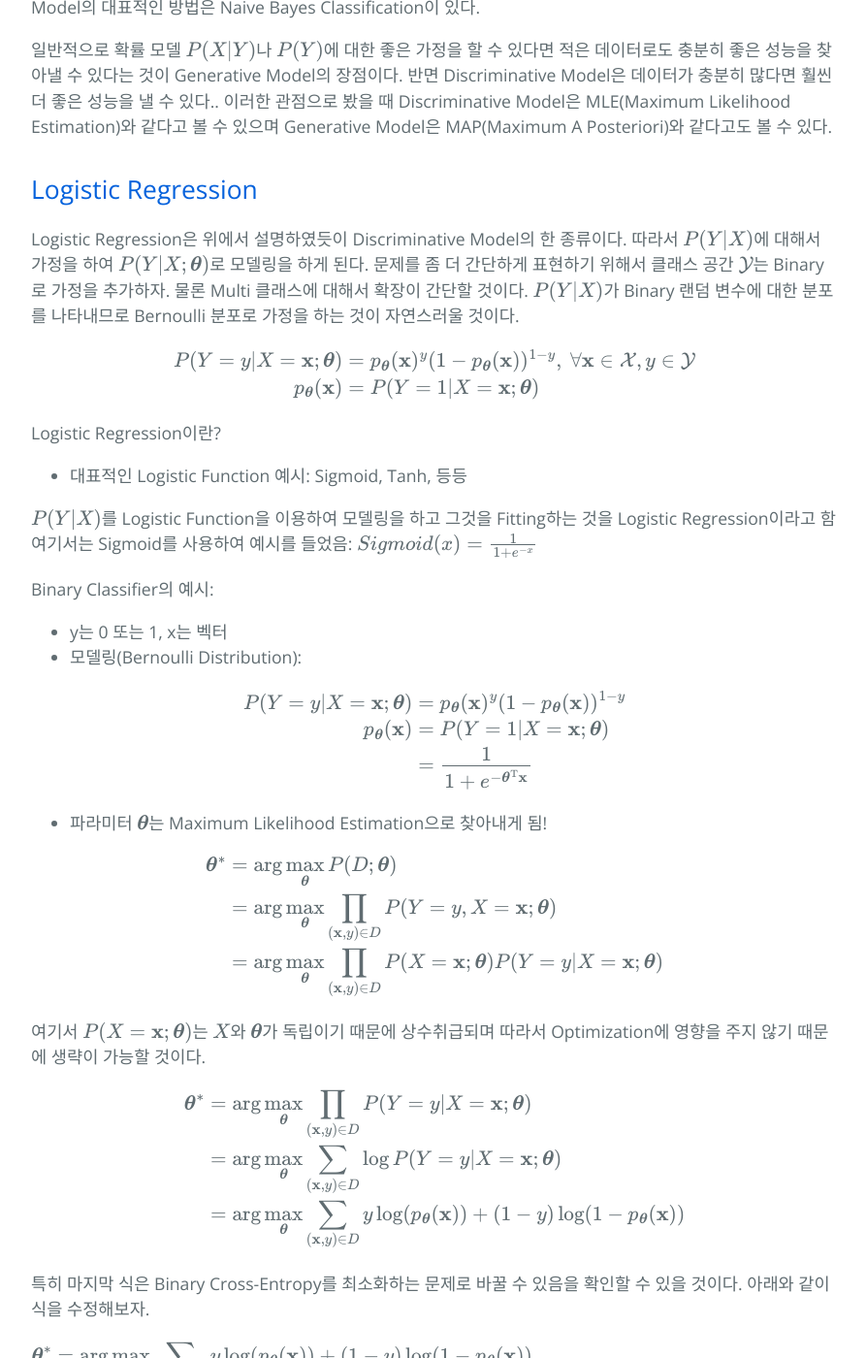
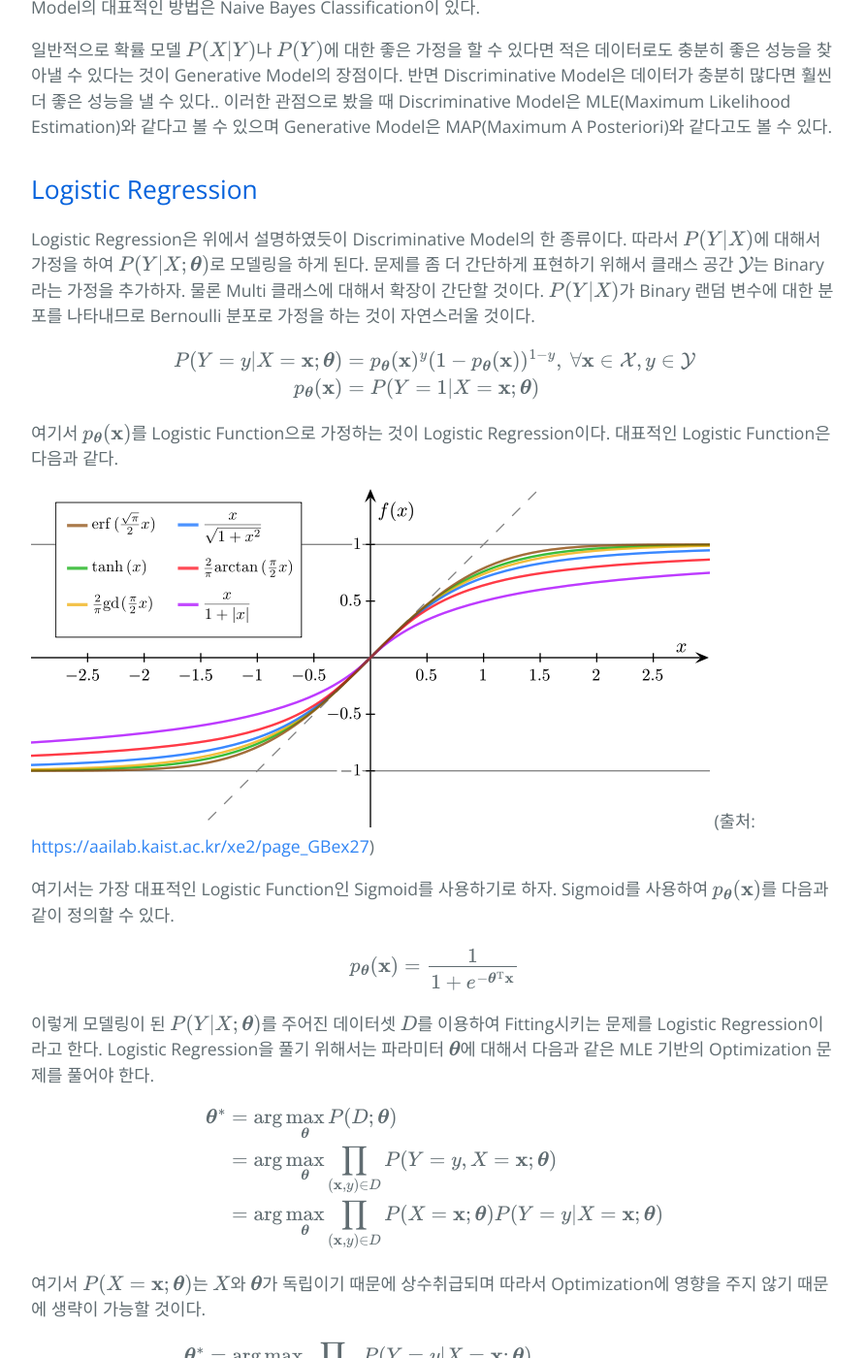
Before and after one commit to hcnoh/hcnoh.github.io, a Jekyll site: the page built from _posts/2019-04-25-logistic-regression-and-naive-bayes.md, in a window 1280 px wide and 1400 px high, scrolled down 1511 px. Shown: the whole window at 97% size, without its empty margins (192-1085 px from the left). Built offline with Jekyll 4.4.1, drawn with Linux system fonts in a browser that asks for light colours; formulas are drawn with MathJax 3; comment, search, counter and statistics services are not loaded.

Commit message:
Update 2019-04-25-logistic-regression-and-naive-bayes.md

```diff
--- a/_posts/2019-04-25-logistic-regression-and-naive-bayes.md
+++ b/_posts/2019-04-25-logistic-regression-and-naive-bayes.md
@@ -46,7 +46,7 @@ Generative Model은 Bayes Theorem을 이용하여 $$P(Y\vert X)$$를 $$P(X \vert
 일반적으로 확률 모델 $$P(X\vert Y)$$나 $$P(Y)$$에 대한 좋은 가정을 할 수 있다면 적은 데이터로도 충분히 좋은 성능을 찾아낼 수 있다는 것이 Generative Model의 장점이다. 반면 Discriminative Model은 데이터가 충분히 많다면 훨씬 더 좋은 성능을 낼 수 있다.. 이러한 관점으로 봤을 때 Discriminative Model은 MLE(Maximum Likelihood Estimation)와 같다고 볼 수 있으며 Generative Model은 MAP(Maximum A Posteriori)와 같다고도 볼 수 있다.
 
 ## Logistic Regression
-Logistic Regression은 위에서 설명하였듯이 Discriminative Model의 한 종류이다. 따라서 $$P(Y\vert X)$$에 대해서 가정을 하여 $$P(Y\vert X;\boldsymbol{\theta})$$로 모델링을 하게 된다. 문제를 좀 더 간단하게 표현하기 위해서 클래스 공간 $$\mathcal{Y}$$는 Binary로 가정을 추가하자. 물론 Multi 클래스에 대해서 확장이 간단할 것이다. $$P(Y\vert X)$$가 Binary 랜덤 변수에 대한 분포를 나타내므로 Bernoulli 분포로 가정을 하는 것이 자연스러울 것이다.
+Logistic Regression은 위에서 설명하였듯이 Discriminative Model의 한 종류이다. 따라서 $$P(Y\vert X)$$에 대해서 가정을 하여 $$P(Y\vert X;\boldsymbol{\theta})$$로 모델링을 하게 된다. 문제를 좀 더 간단하게 표현하기 위해서 클래스 공간 $$\mathcal{Y}$$는 Binary라는 가정을 추가하자. 물론 Multi 클래스에 대해서 확장이 간단할 것이다. $$P(Y\vert X)$$가 Binary 랜덤 변수에 대한 분포를 나타내므로 Bernoulli 분포로 가정을 하는 것이 자연스러울 것이다.
 
 $$
 \begin{align*}
@@ -57,25 +57,18 @@ p_{\boldsymbol{\theta}}(\mathbf{x})
 \end{align*}
 $$
 
-Logistic Regression이란?
-- 대표적인 Logistic Function 예시: Sigmoid, Tanh, 등등
+여기서 $$p_{\boldsymbol{\theta}}(\mathbf{x})$$를 Logistic Function으로 가정하는 것이 Logistic Regression이다. 대표적인 Logistic Function은 다음과 같다.
 
-$$P(Y\vert X)$$를 Logistic Function을 이용하여 모델링을 하고 그것을 Fitting하는 것을 Logistic Regression이라고 함
-여기서는 Sigmoid를 사용하여 예시를 들었음: $$Sigmoid(x) = \frac{1}{1+e^{−x}}$$
+![](/assets/img/2019-04-25-logistic-regression-and-naive-bayes/01.png)
+(출처: [https://aailab.kaist.ac.kr/xe2/page_GBex27](https://aailab.kaist.ac.kr/xe2/page_GBex27))
 
-Binary Classifier의 예시:
-- y는 0 또는 1, x는 벡터
-- 모델링(Bernoulli Distribution):
+여기서는 가장 대표적인 Logistic Function인 Sigmoid를 사용하기로 하자. Sigmoid를 사용하여 $$p_{\boldsymbol{\theta}}(\mathbf{x})$$를 다음과 같이 정의할 수 있다.
 
 $$
-\begin{align*}
-P(Y=y\vert X=\mathbf{x};\boldsymbol{\theta}) & = p_{\boldsymbol{\theta}}(\mathbf{x})^y(1−p_{\boldsymbol{\theta}}(\mathbf{x}))^{1−y} \\
-p_{\boldsymbol{\theta}}(\mathbf{x}) & = P(Y=1\vert X=\mathbf{x};\boldsymbol{\theta})\\
-& = \frac{1}{1+e^{−\boldsymbol{\theta}^{\text{T}}\mathbf{x}}}
-\end{align*}
+p_{\boldsymbol{\theta}}(\mathbf{x}) = \frac{1}{1+e^{−\boldsymbol{\theta}^{\text{T}}\mathbf{x}}}
 $$
 
-- 파라미터 $$\boldsymbol{\theta}$$는 Maximum Likelihood Estimation으로 찾아내게 됨!
+이렇게 모델링이 된 $$P(Y\vert X;\boldsymbol{\theta})$$를 주어진 데이터셋 $$D$$를 이용하여 Fitting시키는 문제를 Logistic Regression이라고 한다. Logistic Regression을 풀기 위해서는 파라미터 $$\boldsymbol{\theta}$$에 대해서 다음과 같은 MLE 기반의 Optimization 문제를 풀어야 한다.
 
 $$
 \begin{align*}
```
